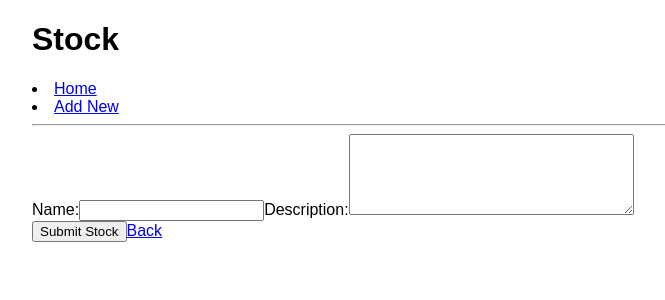
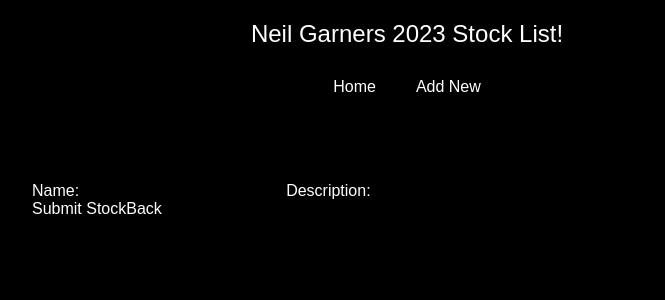
Before and after one commit to TashanDuncan/react-express-postgres-demo, a React (Create React App) app: page /add in a window 1280 px wide. Shown: the top 300 px of the page, without its empty margins (233-898 px from the left). Built offline with nearby package versions, Linux system fonts and the light colour scheme.

Commit message:
add style and fix delete function

```diff
--- a/package.json
+++ b/package.json
@@ -11,7 +11,8 @@
     "react": "^17.0.2",
     "react-dom": "^17.0.2",
     "react-router-dom": "^6.6.1",
-    "react-scripts": "^4.0.3"
+    "react-scripts": "^4.0.3",
+    "styled-components": "^5.3.6"
   },
   "devDependencies": {
     "@types/express": "^4.17.11",
--- a/src/App.tsx
+++ b/src/App.tsx
@@ -1,12 +1,32 @@
 import { Link, Outlet, Route, Routes } from 'react-router-dom';
 import { AddStock } from './stock/AddStock';
 import { DisplayStock } from './stock/DisplayStock';
-import './styles.css';
+import styled from 'styled-components';
+import './reset.css'
+const Title = styled.h1`
+  font-size: 1.5em;
+  text-align: center;
+  margin: 20px 0;
+`
+
+const Nav = styled.nav`
+  display: flex;
+  justify-content: center;
+  align-items: center;
+`
+const Li = styled.li`
+  padding: 10px;
+  margin: 0 10px;
+  :hover{
+    background-color: white;
+    color: black;
+  }
+`
 
 export default function App() {
   return (
     <div className="App">
-      <h1>Stock</h1>
+      <Title>Neil Garners 2023 Stock List!</Title>
             {/* Routes nest inside one another. Nested route paths build upon
             parent route paths, and nested route elements render inside
             parent route elements. See the note about <Outlet> below. */}
@@ -30,16 +50,16 @@ function Layout() {
     <div>
       {/* A "layout route" is a good place to put markup you want to
           share across all the pages on your site, like navigation. */}
-      <nav>
-        <li>
+      <Nav>
+        <Li>
         <Link to={'/'}>Home</Link>
-        </li>
-        <li>
+        </Li>
+        <Li>
         <Link to={'/add'}>Add New</Link>
-        </li>
-      </nav>
+        </Li>
+      </Nav>
 
-      <hr />
+      <hr/>
 
       {/* An <Outlet> renders whatever child route is currently active,
           so you can think about this <Outlet> as a placeholder for
--- /dev/null
+++ b/src/reset.css
@@ -0,0 +1,108 @@
+*{
+  background-color: black;
+  color: white;
+}
+.App {
+  font-family: sans-serif;
+  max-width: 750px;
+  margin: auto;
+}
+/***
+    The new CSS reset - version 1.8.2 (last updated 23.12.2022)
+    GitHub page: https://github.com/elad2412/the-new-css-reset
+***/
+
+/*
+    Remove all the styles of the "User-Agent-Stylesheet", except for the 'display' property
+    - The "symbol *" part is to solve Firefox SVG sprite bug
+ */
+ *:where(:not(html, iframe, canvas, img, svg, video, audio):not(svg *, symbol *)) {
+  all: unset;
+  display: revert;
+}
+
+/* Preferred box-sizing value */
+*,
+*::before,
+*::after {
+  box-sizing: border-box;
+}
+
+/* Reapply the pointer cursor for anchor tags */
+a, button {
+  cursor: revert;
+}
+
+/* Remove list styles (bullets/numbers) */
+ol, ul, menu {
+  list-style: none;
+}
+
+/* For images to not be able to exceed their container */
+img {
+  max-inline-size: 100%;
+  max-block-size: 100%;
+}
+
+/* removes spacing between cells in tables */
+table {
+  border-collapse: collapse;
+}
+
+/* Safari - solving issue when using user-select:none on the <body> text input doesn't working */
+input, textarea {
+  -webkit-user-select: auto;
+}
+
+/* revert the 'white-space' property for textarea elements on Safari */
+textarea {
+  white-space: revert;
+}
+
+/* minimum style to allow to style meter element */
+meter {
+  -webkit-appearance: revert;
+  appearance: revert;
+}
+
+/* preformatted text - use only for this feature */
+pre {
+  all: revert;
+}
+
+/* reset default text opacity of input placeholder */
+::placeholder {
+  color: unset;
+}
+
+/* remove default dot (•) sign */
+::marker {
+  content: "";
+}
+
+/* fix the feature of 'hidden' attribute.
+ display:revert; revert to element instead of attribute */
+:where([hidden]) {
+  display: none;
+}
+
+/* revert for bug in Chromium browsers
+ - fix for the content editable attribute will work properly.
+ - webkit-user-select: auto; added for Safari in case of using user-select:none on wrapper element*/
+:where([contenteditable]:not([contenteditable="false"])) {
+  -moz-user-modify: read-write;
+  -webkit-user-modify: read-write;
+  overflow-wrap: break-word;
+  -webkit-line-break: after-white-space;
+  -webkit-user-select: auto;
+}
+
+/* apply back the draggable feature - exist only in Chromium and Safari */
+:where([draggable="true"]) {
+  -webkit-user-drag: element;
+}
+
+/* Revert Modal native behavior */
+:where(dialog:modal) {
+  all: revert;
+}
--- a/src/stock/DisplayStock.tsx
+++ b/src/stock/DisplayStock.tsx
@@ -1,6 +1,6 @@
-import e from 'express';
 import React, { Component, useEffect, useState } from 'react';
 import { Link } from 'react-router-dom';
+import { StockItem } from './StockItem';
 
 interface Stock {
     stock_id: string;
@@ -12,30 +12,7 @@ export const DisplayStock = () => {
   const [isLoaded, setIsLoaded] = useState<boolean>(false);
   const [items, setItems] = useState<Stock[]>([]);
   const [error, setError] = useState<any>();
-  const [isItemDeleted, setIsItemDeleted] = useState<boolean>(false)
 
-  let handleDelete = async (id) => {
-    try {
-      let res = await fetch("http://localhost:3001/remove", {
-        method: "DELETE",
-        headers: {
-          'Accept': 'application/json',
-          'Content-type': 'application/json',
-        },
-        body: JSON.stringify({
-          id: id,
-        }),
-      });
-      let resJson = await res.json();
-      if (res.status === 200) {
-        setIsItemDeleted(true);
-      } else {
-
-      }
-    } catch (err) {
-      console.log(err);
-    }
-  };
 
   useEffect(() => {
     fetch('http://localhost:3001/stock')
@@ -43,16 +20,14 @@ export const DisplayStock = () => {
       .then(
         (result) => {
           setIsLoaded(true);
-          setIsItemDeleted(false)
           setItems(result);
         },
         (error) => {
           setIsLoaded(true);
-          setIsItemDeleted(false)
           setError(error);
         }
       );
-  }, [isItemDeleted]);
+  }, []);
 
 
   if (error) {
@@ -63,9 +38,7 @@ export const DisplayStock = () => {
     return (
       <ul>
         {items.map((item) => (
-          <li key={item.stock_id}>
-            {item.name} {item.description}<button onClick={(e:any) => handleDelete(item.stock_id)}>DELETE</button>
-          </li>
+<StockItem key={item.stock_id} info={item}/>
         ))}
          <Link to="/add">Add Stock</Link>
       </ul>
--- /dev/null
+++ b/src/stock/StockItem.tsx
@@ -0,0 +1,43 @@
+import { useState } from "react";
+
+
+export const StockItem = (props) => {
+  const [isActive, setIsActive] = useState<boolean>(true);
+
+  let handleDelete = async (id) => {
+
+    try {
+      let res = await fetch("http://localhost:3001/remove", {
+        method: "DELETE",
+        headers: {
+          'Accept': 'application/json',
+          'Content-type': 'application/json',
+        },
+        body: JSON.stringify({
+          id: id,
+        }),
+      });
+      let resJson = await res.json();
+      if (res.status === 200) {
+        setIsActive(false)
+      } else {
+
+      }
+    } catch (err) {
+      console.log(err);
+    }
+  };
+
+  return (
+    <>
+      {isActive && (
+        <li>
+          Name:{props.info.name} Desc:{props.info.description}
+          <button onClick={() => handleDelete(props.info.stock_id)}>
+            DELETE
+          </button>
+        </li>
+      )}
+    </>
+  );
+};
--- a/src/styles.css
+++ /dev/null
@@ -1,5 +0,0 @@
-.App {
-  font-family: sans-serif;
-  max-width: 750px;
-  margin: auto;
-}
```
Also changed, not shown: 1 other file (tests, documents, lock files or other folders).
